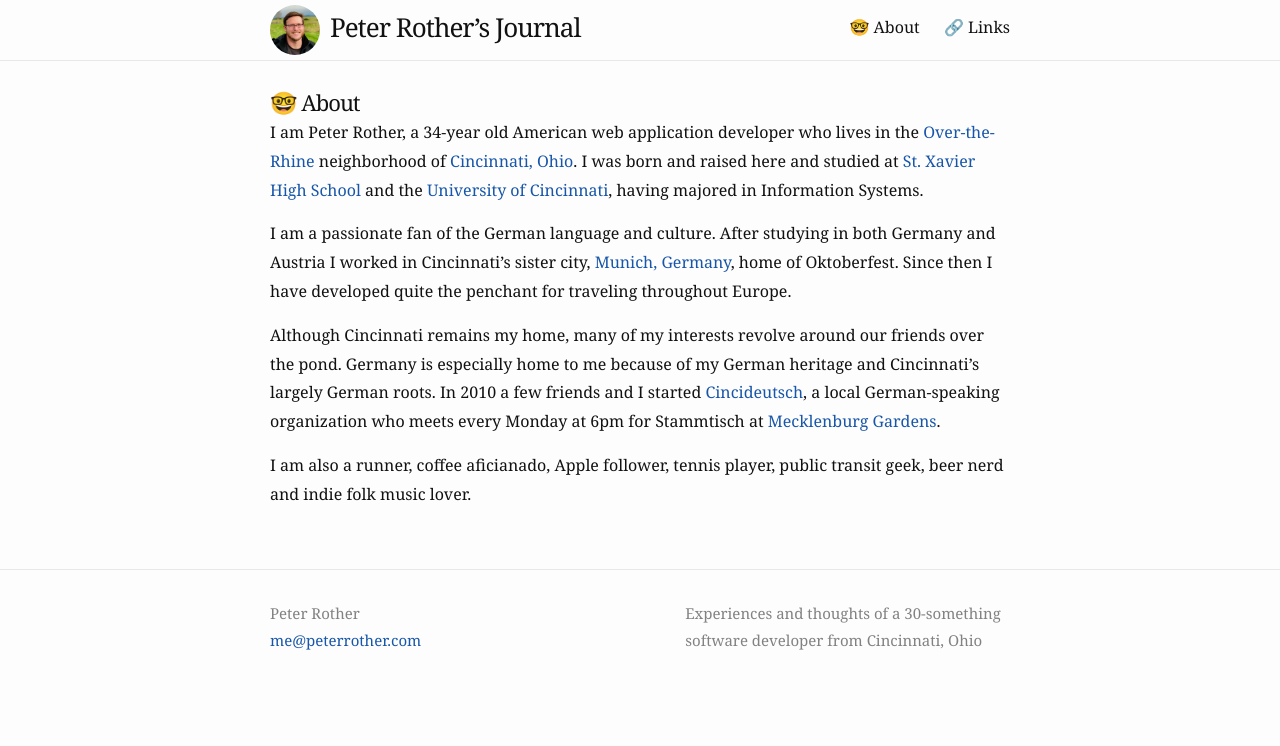
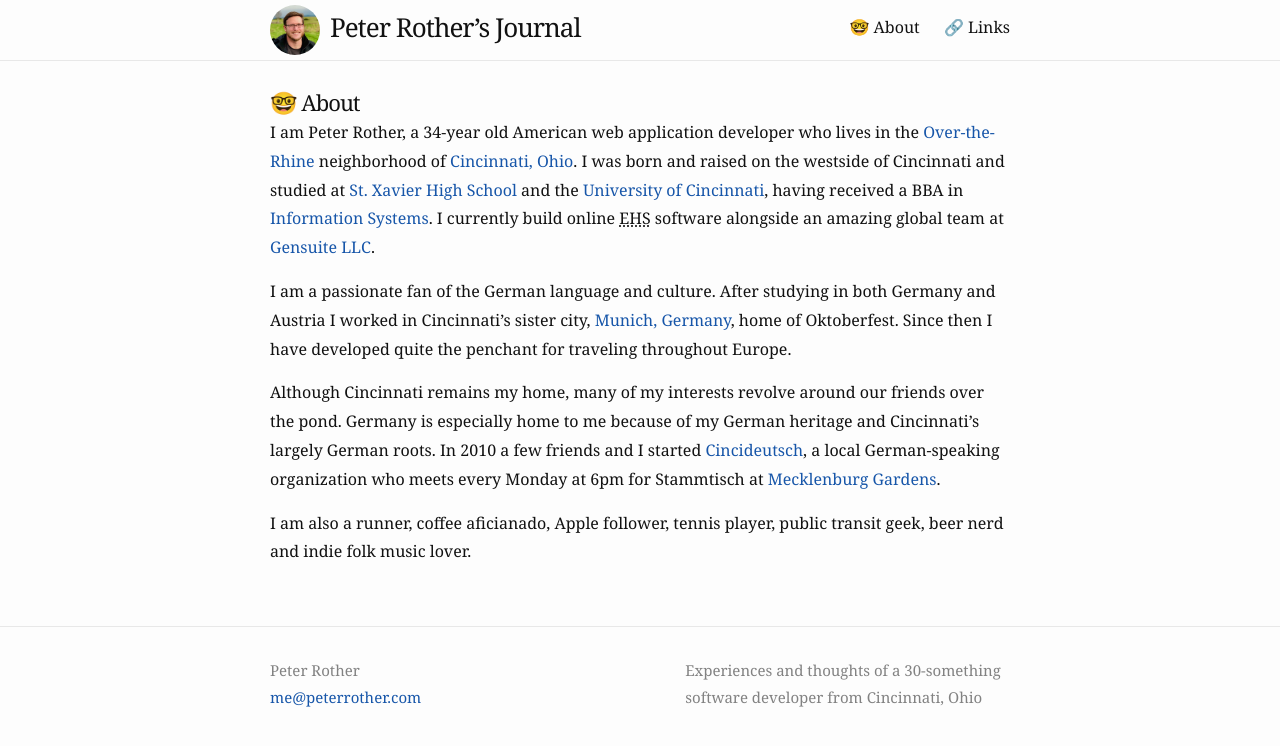
Before and after one commit to peterrother/peterrother.github.io, a Jekyll site: the page built from about.md, in a window 1280 px wide. Shown: the top 746 px of the page. Built offline with Jekyll 4.4.1, drawn with Linux system fonts in a browser that asks for light colours.

Commit message:
Add current work to bio and BBA info

```diff
--- a/about.md
+++ b/about.md
@@ -4,7 +4,7 @@
 permalink: /about/
 ---
 
-I am Peter Rother, a 34-year old American web application developer who lives in the [Over-the-Rhine][otr] neighborhood of [Cincinnati, Ohio][cincinnati]. I was born and raised here and studied at [St. Xavier High School][st-xavier] and the [University of Cincinnati][uc], having majored in Information Systems.
+I am Peter Rother, a 34-year old American web application developer who lives in the [Over-the-Rhine][otr] neighborhood of [Cincinnati, Ohio][cincinnati]. I was born and raised on the westside of Cincinnati and studied at [St. Xavier High School][st-xavier] and the [University of Cincinnati][uc], having received a BBA in [Information Systems][uc-is]. I currently build online <abbr title="Environmental Health & Safety">EHS</abbr> software alongside an amazing global team at [Gensuite LLC][gensuite].
 
 I am a passionate fan of the German language and culture. After studying in both Germany and Austria I worked in Cincinnati's sister city, [Munich, Germany][munich], home of Oktoberfest. Since then I have developed quite the penchant for traveling throughout Europe.
 
@@ -16,6 +16,8 @@
 [cincinnati]: http://en.wikipedia.org/wiki/Cincinnati
 [st-xavier]: http://en.wikipedia.org/wiki/St._Xavier_High_School_%28Cincinnati%29
 [uc]: http://en.wikipedia.org/wiki/University_of_Cincinnati
+[uc-is]: https://business.uc.edu/academics/undergraduate/information-systems/major.html
 [munich]: http://en.wikipedia.org/wiki/Munich
 [cincideutsch]: http://cincideutsch.com/
 [mecklenburgs]: http://www.mecklenburgs.net/
+[gensuite]: https://www.gensuite.com
```
